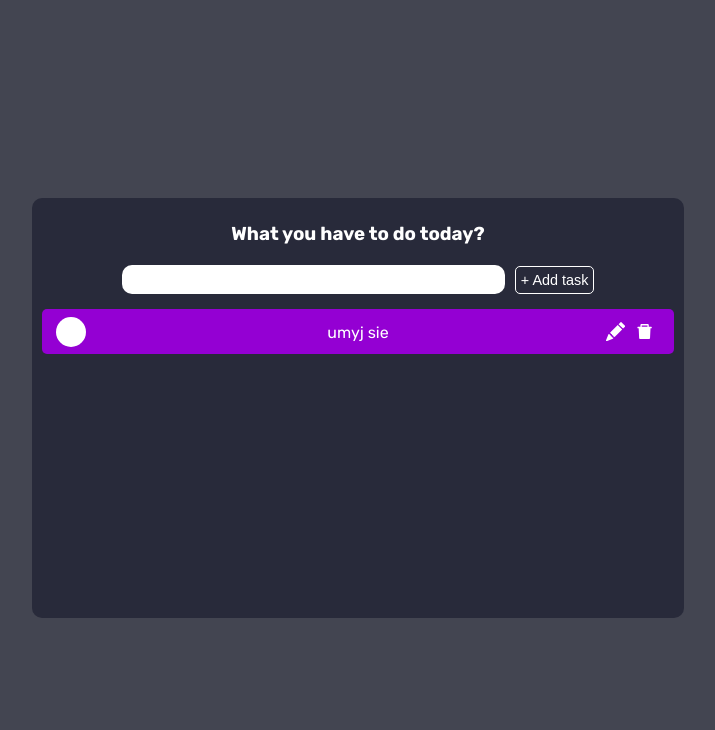
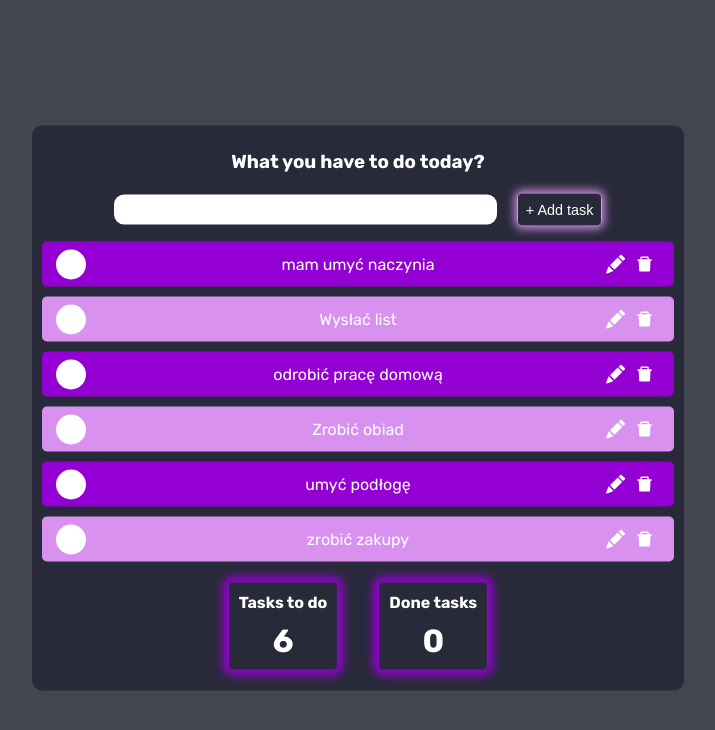
Before and after one commit to zaju2611/ToDo, a React (Create React App) app: page / in a window 1280 px wide. Shown: the top 730 px of the page, without its empty margins (282-997 px from the left). Built offline with nearby package versions, Linux system fonts and the light colour scheme; data requests are answered from the project's data file.

Commit message:
added tasks counter

```diff
--- a/db.json
+++ b/db.json
@@ -1,8 +1,29 @@
 {
   "tasks": [
     {
-      "content": "umyj sie",
+      "content": "mam umyć naczynia",
+      "isDone": false,
       "id": 1
+    },
+    {
+      "content": "Wysłać list",
+      "id": 2
+    },
+    {
+      "content": "odrobić pracę domową",
+      "id": 3
+    },
+    {
+      "content": "Zrobić obiad",
+      "id": 4
+    },
+    {
+      "content": "umyć podłogę",
+      "id": 5
+    },
+    {
+      "content": "zrobić zakupy",
+      "id": 6
     }
   ]
 }
--- a/src/App.jsx
+++ b/src/App.jsx
@@ -3,6 +3,7 @@ import TaskList from "./components/TaskList";
 import { useState, useEffect } from "react";
 import "./index.css";
 import axios from "axios";
+import TaskSummary from "./components/TaskSummary";
 
 function App() {
 	const [tasks, setTasks] = useState([]);
@@ -19,6 +20,7 @@ function App() {
 	const handleAddTask = async (content) => {
 		const response = await axios.post("http://localhost:3001/tasks", {
 			content,
+			isDone: false,
 		});
 
 		const newTasks = [...tasks, response.data];
@@ -49,6 +51,25 @@ function App() {
 		setTasks(updatedTasks);
 	};
 
+	const handleCheckTask = async (id, content, isDone) => {
+		await axios.put(`http://localhost:3001/tasks/${id}`, {
+			content: content,
+			isDone: isDone,
+		});
+		fetchTasks();
+	};
+
+	let doneTask = 0;
+	let tasksToDo = 0;
+
+	tasks.map((task) => {
+		if (task.isDone) {
+			doneTask++;
+		} else {
+			tasksToDo++;
+		}
+	});
+
 	return (
 		<div className="tasksList">
 			<h3>What you have to do today?</h3>
@@ -57,7 +78,12 @@ function App() {
 				tasks={tasks}
 				onDelete={handleDeleteTask}
 				onEdit={handleEditTask}
+				onChange={handleCheckTask}
 			/>
+			<div className="taskSummary">
+				<TaskSummary count={tasksToDo}>Tasks to do</TaskSummary>
+				<TaskSummary count={doneTask}>Done tasks</TaskSummary>
+			</div>
 		</div>
 	);
 }
--- a/src/components/TaskList.jsx
+++ b/src/components/TaskList.jsx
@@ -1,6 +1,6 @@
 import TaskListItem from "./TaskListItem";
 
-function TaskList({ tasks, onDelete, onEdit }) {
+function TaskList({ tasks, onDelete, onEdit, onChange }) {
 	const renderedTask = tasks.map((task, index) => {
 		return (
 			<TaskListItem
@@ -8,6 +8,7 @@ function TaskList({ tasks, onDelete, onEdit }) {
 				task={task}
 				onDelete={onDelete}
 				onEdit={onEdit}
+				onCheck={onChange}
 			/>
 		);
 	});
--- a/src/components/TaskListItem.jsx
+++ b/src/components/TaskListItem.jsx
@@ -3,9 +3,9 @@ import EditTaskListItem from "./EditTaskListItem";
 import { BsFillPencilFill } from "react-icons/bs";
 import { AiFillDelete } from "react-icons/ai";
 
-function TaskListItem({ task, onDelete, onEdit }) {
+function TaskListItem({ task, onDelete, onEdit, onCheck }) {
 	const [showEdit, setShowEdit] = useState(false);
-	const [isChecked, setIsChecked] = useState(false);
+	const [isChecked, setIsChecked] = useState(task.isDone);
 
 	const handleEditClick = () => {
 		setShowEdit(!showEdit);
@@ -16,9 +16,11 @@ function TaskListItem({ task, onDelete, onEdit }) {
 		setShowEdit(false);
 	};
 
-	const handleCheckboxChange = (event) => {
+	const handleCheckboxChange = async (event) => {
 		setIsChecked(event.target.checked);
+		onCheck(task.id, task.content, event.target.checked);
 	};
+
 	let updateButton = (
 		<button className="updateButton" onClick={handleEditClick}>
 			<BsFillPencilFill className="icon" />
@@ -51,6 +53,7 @@ function TaskListItem({ task, onDelete, onEdit }) {
 				type="checkbox"
 				onChange={handleCheckboxChange}
 				className="checkboxInput"
+				checked={isChecked}
 			/>
 			{listItem}
 			<div className="buttons">
--- /dev/null
+++ b/src/components/TaskSummary.jsx
@@ -0,0 +1,10 @@
+function TaskSummary({ children, count }) {
+	return (
+		<div className="taskSummaryItem">
+			<h3 className="taskSummaryHeader">{children}</h3>
+			<p className="taskSummaryCount">{count}</p>
+		</div>
+	);
+}
+
+export default TaskSummary;
--- a/src/index.css
+++ b/src/index.css
@@ -42,7 +42,7 @@ h3 {
 .taskForm > .addTaskInput {
 	height: 1.2rem;
 	width: 60%;
-	margin-right: 10px;
+	margin-right: 20px;
 	font-size: 0.8rem;
 	border-radius: 10px;
 	border: none;
@@ -57,10 +57,11 @@ h3 {
 .taskForm > .addTaskButton {
 	position: relative;
 	font-size: 0.9rem;
-	border: 1px solid var(--white);
+	border: 1px solid var(--lilac);
+	box-shadow: 0 0 10px 2px var(--lilac);
 	background-color: transparent;
 	color: var(--white);
-	padding: 5px;
+	padding: 8px;
 	cursor: pointer;
 	border-radius: 5px;
 	overflow: hidden;
@@ -168,6 +169,32 @@ h3 {
 	outline: none;
 }
 
+.taskSummary {
+	display: flex;
+	justify-content: center;
+	align-items: center;
+	flex-direction: row;
+	flex-wrap: wrap;
+}
+
+.taskSummaryItem {
+	border: 1px solid var(--violet);
+	margin: 10px 20px;
+	border-radius: 5px;
+	box-shadow: 0 0 10px 5px var(--violet);
+}
+
+.taskSummaryHeader {
+	font-size: 1rem;
+	margin: 10px;
+}
+
+.taskSummaryCount {
+	font-size: 2rem;
+	font-weight: bold;
+	margin: 10px;
+}
+
 input[type="checkbox"] {
 	appearance: none;
 	-webkit-appearance: none;
```
